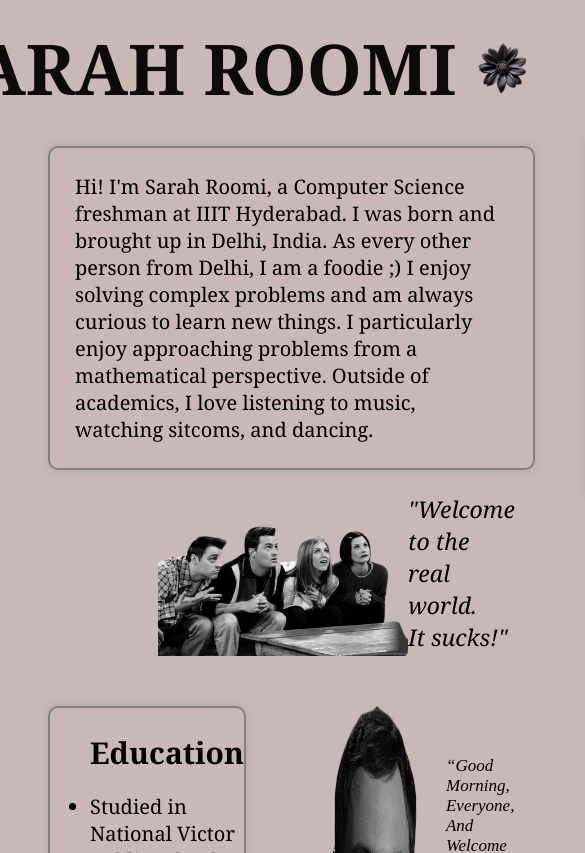
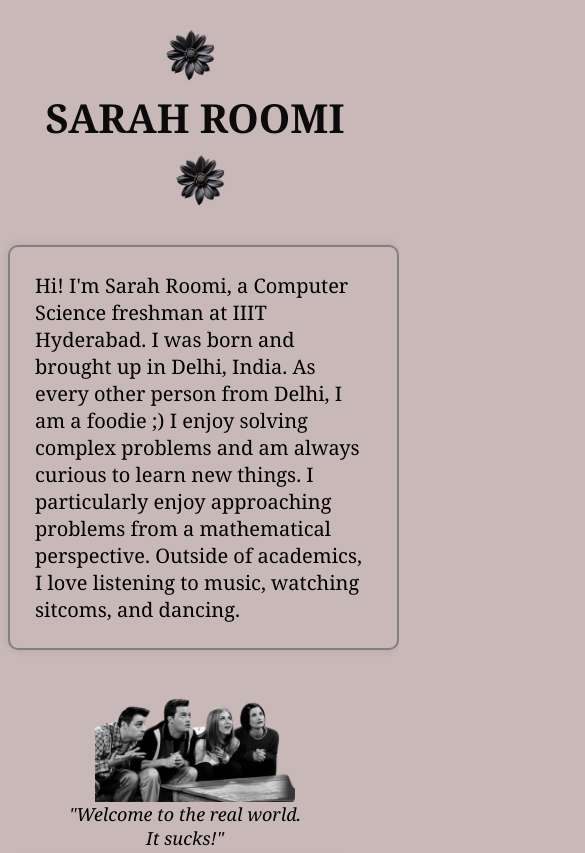
Before and after one commit to wanda-26/wanda-26.github.io, a plain HTML site: page index.html in a window 390 px wide. Shown: the top 853 px of the page, 585 px wide, since content can reach past the window. Drawn offline with Linux system fonts and the light colour scheme.

Commit message:
trying for mobile

```diff
--- a/styles.css
+++ b/styles.css
@@ -203,3 +203,74 @@
   .content-5 h2{
     margin-left:50px;
   }
+
+  @media screen and (max-width: 768px) {
+    .header {
+      flex-direction: column;
+      align-items: center;
+      text-align: center;
+    }
+
+    h1 {
+      font-size: 40px;
+      white-space: normal;
+    }
+
+    .content,
+    .content-2,
+    .content-3,
+    .images {
+      flex-direction: column;
+      align-items: center;
+    }
+
+    .about-me p,
+    .left-col-2,
+    .right-col-3,
+    .content-5 {
+      margin-left: 0;
+      margin-right: 0;
+      width: 90%;
+    }
+
+    .right-column img,
+    .right-col-2 img,
+    .left-col-3 img,
+    .img1, .img2, .img3 {
+      width: 90%;
+      margin: 10px auto;
+      float: none;
+    }
+
+    .friends {
+      flex-direction: column;
+      align-items: center;
+      text-align: center;
+    }
+
+    .friends img {
+      margin: 0;
+      width: 200px;
+    }
+
+    .friends p {
+      font-size: 18px;
+    }
+
+    .right-col-2,
+    .left-col-3 {
+      flex-direction: column;
+      align-items: center;
+    }
+
+    .right-col-2 p,
+    .left-col-3 p {
+      margin-top: 20px;
+      text-align: center;
+    }
+
+    .content-5 {
+      margin-left: 0;
+      width: 90%;
+    }
+  }
```
